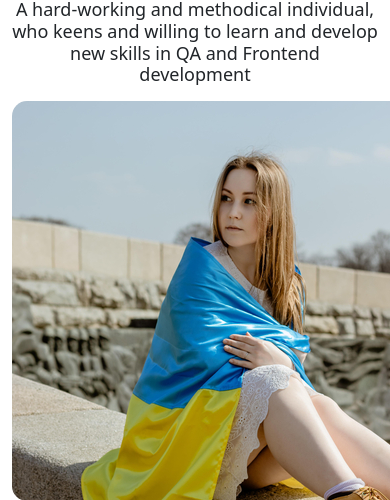
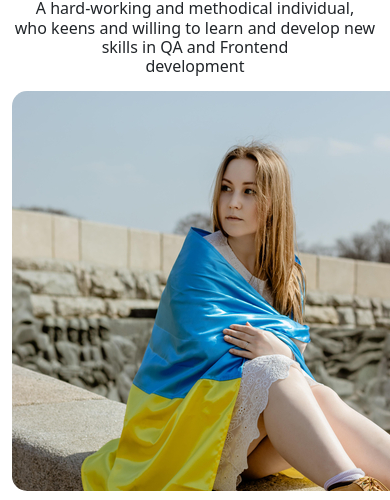
Before and after one commit to presdesarcasme/portfolio-shecodes, a plain HTML site: page index.html in a window 390 px wide. Shown: the part 223-723 px from the top of the page. Drawn offline with nearby package versions, Linux system fonts and the light colour scheme; a web font is replaced by a local one.

Commit message:
Updated index for mobile mood

```diff
--- a/styles.css
+++ b/styles.css
@@ -1,3 +1,12 @@
+@media only screen and (max-width: 600px) {
+  .introduction {
+    font-size: 16px;
+  }
+
+  .myphoto {
+    max-width: 400px;
+  }
+}
 h1 {
   font-family: "Sedgwick Ave Display", cursive;
   font-size: 52px;
```
